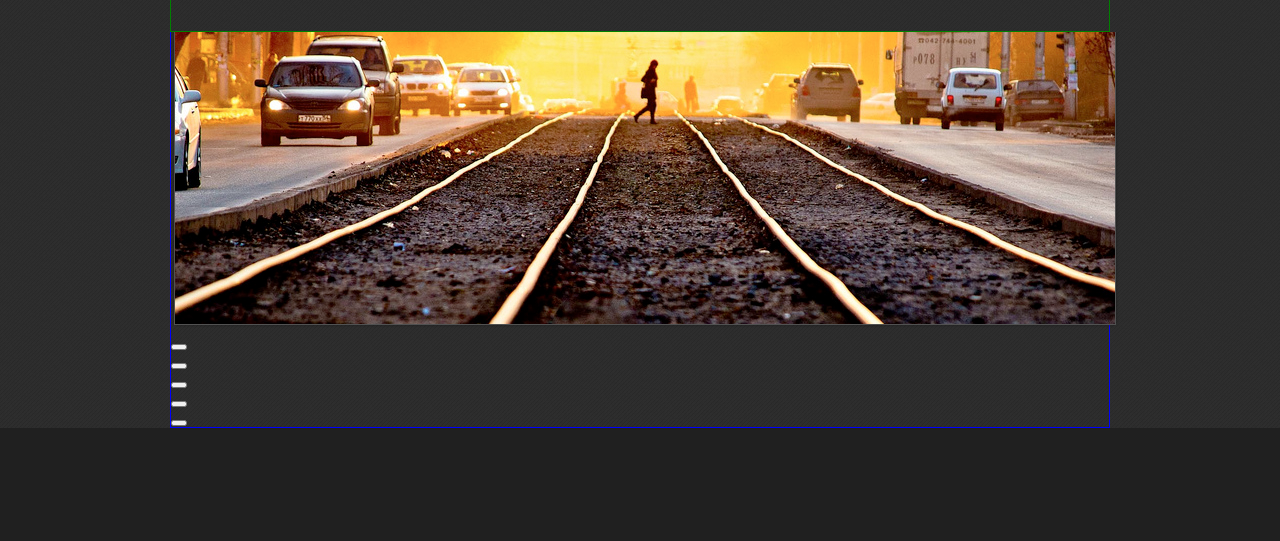
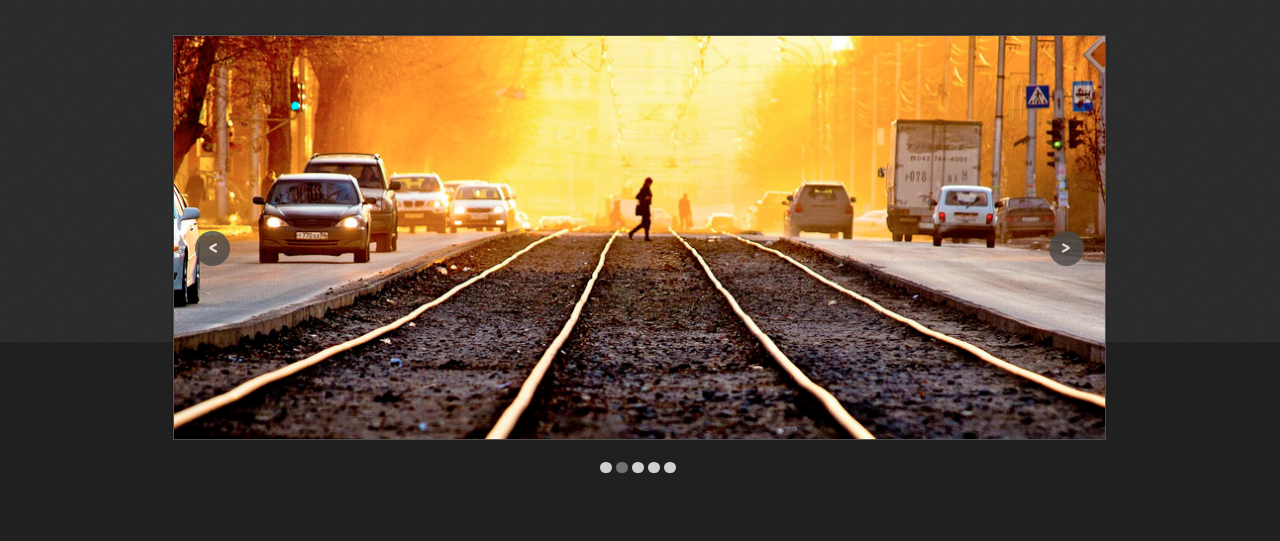
Before and after one commit to AlekseyShemyako/homework_9, a plain HTML site: page index.html in a window 1280 px wide. Shown: the part 88-629 px from the top of the page. Drawn offline with Linux system fonts and the light colour scheme.

Commit message:
rework add slider & galery, fix small bugs

```diff
--- a/assets/main.css
+++ b/assets/main.css
@@ -44,7 +44,6 @@ p {
 	min-height: 120px;
 	margin: 0 auto;
 	padding: 50px 0 0;
-	border: 1px solid green;
 }
 .nav div ul,
 .nav div li {
@@ -55,9 +54,43 @@ p {
 .slider {
 	box-sizing: border-box;
 	margin: 0 auto;
-	border: 1px solid blue;
+	padding-top: 119px;
 	width: 940px;
 	min-height: 430px;
+	position: relative;
+}
+.slider-position {
+	position: absolute;
+	top: 120px;
+}
+.slider-photo {
+	height: 411px;
+}
+.button-left-slider {
+	position: absolute;
+	left: 25px;
+	bottom: 210px;
+}
+.button-right-slider {
+	position: absolute;
+	right: 25px;
+	bottom: 210px;
+}
+.bullet {
+	box-sizing: border-box;
+	width: 78px;
+	margin: 10px auto 0;
+}
+.bullet button {
+	display: inline-block;
+	border: 0;
+	border-radius: 50px;
+	height: 11px;
+	background-color: #d1d1d1;
+	cursor: pointer;
+}
+.bullet button:nth-child(2){
+	background-color: #727272;
 }
 .portfolio {
 	box-sizing: border-box;
@@ -70,7 +103,6 @@ p {
 .portfolio div {
 	box-sizing: border-box;
 	margin: 0 auto;
-	border: 1px solid red;
 	width: 940px;
 	min-height: 247px;
 }
@@ -133,7 +165,6 @@ p {
 	margin: 0 auto;
 	padding-top: 77px;
 	padding-bottom: 70px;
-	border: 1px solid orange;
 	width: 940px;
 	min-height: 762px;
 }
@@ -147,9 +178,8 @@ p {
 	width: 35px;
 	height: 35px;
 	border-radius: 50%;
-	opacity: 0.5;
+	opacity: 0.8;
 	background-color: #494949;
-	vertical-align: middle;
 	cursor: pointer;
 }
 .button-left {
@@ -168,7 +198,6 @@ p {
 	display: inline-block;
 	margin: 0 20px 20px 0;
 	width: 220px;
-	border: 1px solid red;
 	position: relative;
 }
 .hidden-block {
@@ -179,7 +208,6 @@ p {
 	opacity: 0.85;
 }
 .hidden-text {
-	border: 1px solid red;
 	height: 90px;
 	padding: 5px 56px 5px;
 	background-color: black;
@@ -191,19 +219,16 @@ p {
 .picture-sub-small {
 	box-sizing: border-box;
 	width: 490px;
-	border: 1px solid blue;
 	float: left;
 }
 .picture-sub-big {
 	float: right;
 	position: relative;
-	border: 1px solid yellow;
 }
 .photo-big {
 	box-sizing: border-box;
-	border: 1px solid red;
 	width: 445px;
-	height: 607px;
+	height: 603px;
 }
 .button-left {
 	position: absolute;
@@ -219,7 +244,6 @@ p {
 }
 .picture-sub-big .hidden-text {
 	box-sizing: border-box;
-	border: 1px solid red;
 	height: 108px;
 	padding: 25px 71px;
 	background-color: black;
@@ -238,11 +262,9 @@ p {
 	padding: 72px 0 45px 0;
 	width: 940px;
 	min-height: 567px;
-	border: 1px solid green;
 	color: #9b9b9b;
 }
 .form-sub-contacts {
-	border: 1px solid yellow;
 	width: 459px;
 	float: left;
 }
@@ -300,9 +322,9 @@ textarea {
 	cursor: pointer;
 }
 .author {
-	width: 475px;
+	margin-left: 35px;
+	width: 445px;
 	min-height: 446px;
-	border: 1px solid red;
 	float: left;
 }
 .author img {
@@ -317,9 +339,6 @@ textarea {
 .author-post p {
 	font-size: 14px;
 	line-height: 22px;
-}
-.contact-data {
-		border: 1px solid red;
 }
 .contact-data li {
 	font-size: 14px;
@@ -347,7 +366,6 @@ textarea {
 	padding-top: 60px;
 	width: 940px;
 	min-height: 130px;
-	border: 1px solid green;
 }
 .footer-sub p {
 	float: left;
--- a/index.html
+++ b/index.html
@@ -50,30 +50,22 @@
 		</nav>
 		<main>
 			<section class="slider">
-				<img src="./assets/img/picture/train.png" alt="">
-				<button class="button button-left">
-					<img src="./assets/img/icon/button-left.png" alt="">
-				</button>
-				<button class="button button-right">
-					<img src="./assets/img/icon/button-right.png" alt="">
-				</button>
-				<ul>
-					<li>
+				<div class="slider-position">
+					<img src="./assets/img/picture/train.png" alt="" class="slider-photo">
+					<button class="button button-left-slider">
+						<img src="./assets/img/icon/button-left.png" alt="">
+					</button>
+					<button class="button button-right-slider">
+						<img src="./assets/img/icon/button-right.png" alt="">
+					</button>
+					<div class="bullet">
 						<button></button>
-					</li>
-					<li>
 						<button></button>
-					</li>
-					<li>
 						<button></button>
-					</li>
-					<li>
 						<button></button>
-					</li>
-					<li>
 						<button></button>
-					</li>
-				</ul>
+					</div>
+				</div>
 			</section>
 			<section class="portfolio">
 				<div>
```
